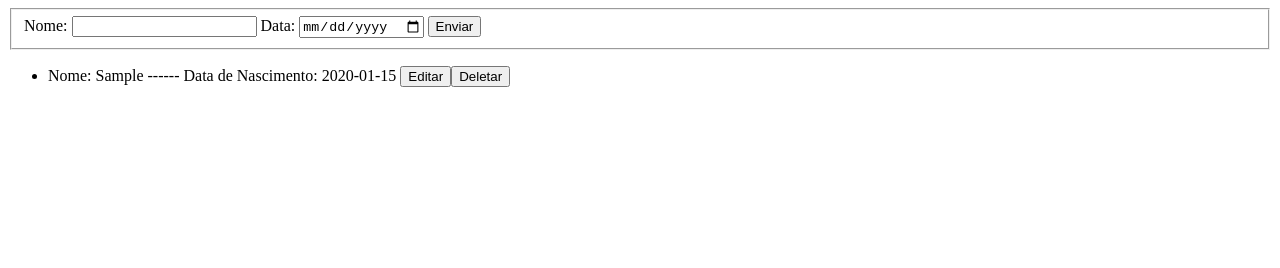
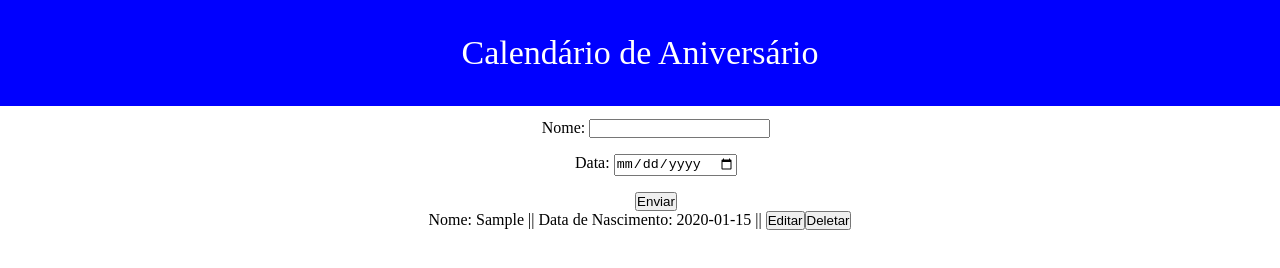
Before and after one commit to Muniz94/7DaysOfCode__Alura, a plain HTML site: page Calendario__CRUD/index.html in a window 1280 px wide. Both pictures are taken after typing "Sample", "2020-01-15" into the empty fields and a click on the button "Enviar". Drawn offline with Linux system fonts and the light colour scheme.

Commit message:
Fiz alguns ajustes no calendário

```diff
--- a/Calendario__CRUD/index.html
+++ b/Calendario__CRUD/index.html
@@ -3,10 +3,14 @@
 <head>
   <meta charset="UTF-8">
   <meta name="viewport" content="width=device-width, initial-scale=1.0">
+  <link rel="stylesheet" href="style.css">
   <title>Calendário</title>
 </head>
 <body>
   <form class="formulario">
+    <header class="formulario__cabecalho">
+      Calendário de Aniversário
+    </header>
     <fieldset class="formulario__blocoDeCampos">
       <label for="nome">Nome:
       <input id="nome" class="formulario__blocoDeCampos__nome" type="text"  minlength="3" maxlength="120" pattern="([aA-zZ]+)" required>
--- a/Calendario__CRUD/script.js
+++ b/Calendario__CRUD/script.js
@@ -9,7 +9,7 @@ let pessoas = JSON.parse(localStorage.getItem('pessoas')) || [];
 function criarTabela(item) {
 
   const li = document.createElement('li');
-  li.textContent = 'Nome: ' + item.nome + ' ------ Data de Nascimento: ' + item.data_de_nascimento + ' ';
+  li.textContent = 'Nome: ' + item.nome + ' || Data de Nascimento: ' + item.data_de_nascimento + ' || ';
 
   const botaoEditar = document.createElement('button');
   botaoEditar.textContent = 'Editar';
--- /dev/null
+++ b/Calendario__CRUD/style.css
@@ -0,0 +1,36 @@
+* {
+  margin: 0;
+  padding: 0;
+}
+
+.formulario__cabecalho {
+  color: white;
+  background: blue;
+  display: flex;
+  justify-content: center;
+  font-size: 34px;
+  padding: 1em 0;
+}
+
+.formulario__blocoDeCampos {
+  border: none;
+  margin-left: 2em;
+  display: flex;
+  flex-direction: column;
+  gap: 1em;
+  align-items: center;
+}
+
+.formulario__blocoDeCampos__nome {
+  margin-top: 1em;
+}
+
+.tabela {
+  display: flex;
+  flex-direction: column;
+  align-items: center;
+}
+
+.tabela li {
+  list-style: none;
+}
```
